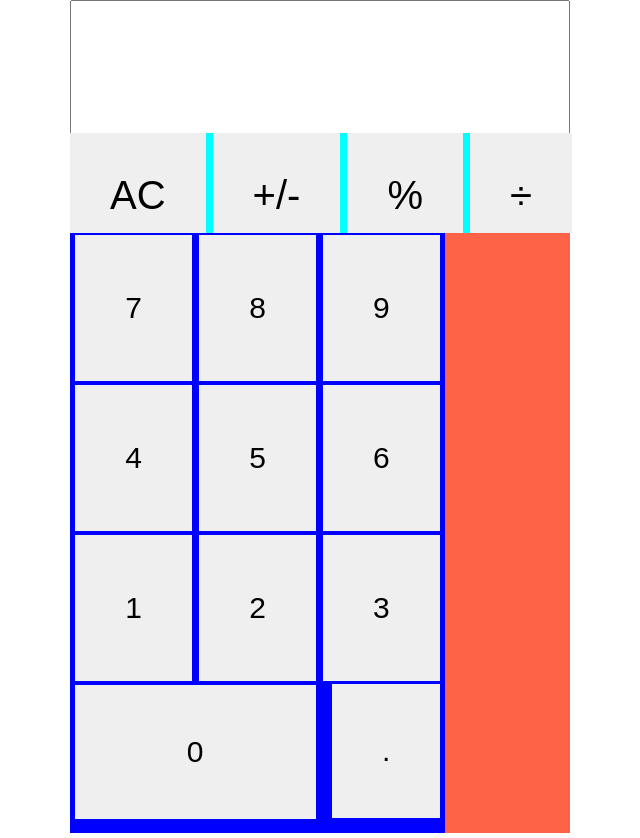
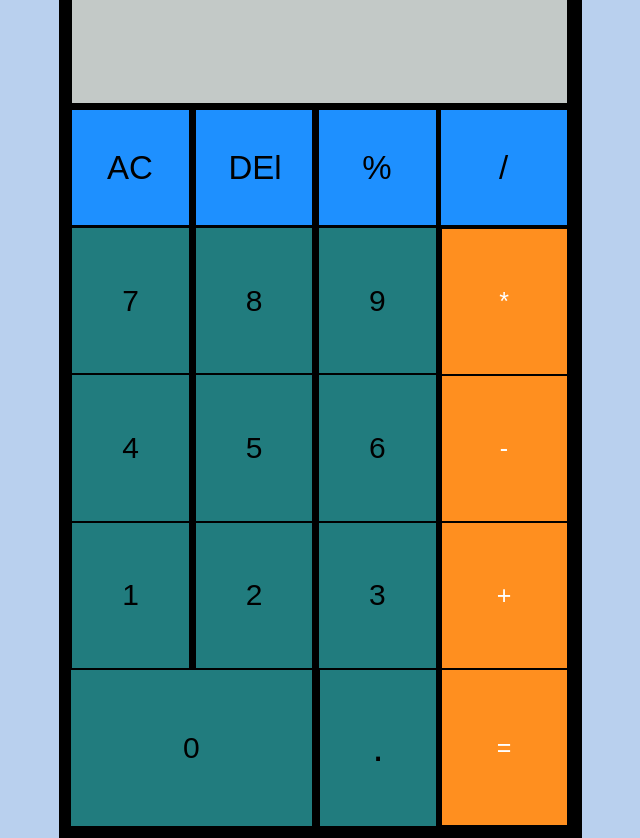
Before and after one commit to Dankigoda/Calculator_Project, a plain HTML site: page index.html in a window 1280 px wide. Shown: the whole page, without its empty margins (320-960 px from the left). Drawn offline with Linux system fonts and the light colour scheme.

Commit message:
The calculator is done ;)

```diff
--- a/index.html
+++ b/index.html
@@ -9,29 +9,34 @@
 <body>
    <div class="calculator_container">
     <div class="input_container">
-        <input id="number_input" autofocus type="text" dir="rtl">
+        <input id="number_input" autofocus type="text">
     </div>
     <div class="button_container">
         <div class="top_functions_container">
-            <button class="top_functions_buttuns">AC</button>
-            <button class="top_functions_buttuns">+/-</button>
-            <button class="top_functions_buttuns">%</button>
-            <button class="top_functions_buttuns">÷</button>
+            <button class="top_functions_buttuns" id="AC" onclick="clearInput()">AC</button>
+            <button class="top_functions_buttuns" id="PM" onclick="deleteLast()">DEl</button>
+            <button class="top_functions_buttuns" id="persent"onclick="appent('%')">%</button>
+            <button class="top_functions_buttuns" id="delene" onclick="appent('/')">/</button>
         </div>
         <div class="numbers_container">
-            <button class="numbers_buttons">7</button>
-            <button class="numbers_buttons">8</button>
-            <button class="numbers_buttons">9</button>
-            <button class="numbers_buttons">4</button>
-            <button class="numbers_buttons">5</button>
-            <button class="numbers_buttons">6</button>
-            <button class="numbers_buttons">1</button>
-            <button class="numbers_buttons">2</button>
-            <button class="numbers_buttons">3</button>
-            <button class="numbers_buttons" id="number_zero">0</button>
-            <button class="numbers_buttons" id="dot">.</button>
+            <button class="numbers_buttons" id="number_seven" onclick="appent('7')">7</button>
+            <button class="numbers_buttons" id="number_eight" onclick="appent('8')">8</button>
+            <button class="numbers_buttons" id="number_nine" onclick="appent('9')">9</button>
+            <button class="numbers_buttons" id="number_four" onclick="appent('4')">4</button>
+            <button class="numbers_buttons" id="number_five" onclick="appent('5')">5</button>
+            <button class="numbers_buttons" id="number_six" onclick="appent('6')">6</button>
+            <button class="numbers_buttons" id="number_one" onclick="appent('1')">1</button>
+            <button class="numbers_buttons" id="number_two" onclick="appent('2')">2</button>
+            <button class="numbers_buttons" id="number_three" onclick="appent('3')">3</button>
+            <button class="numbers_buttons" id="number_zero" onclick="appent('0')">0</button>
+            <button class="numbers_buttons" id="dot" onclick="appent('.')">.</button>
         </div>
-        <div class="right_functions_container"></div>
+        <div class="right_functions_container">
+            <button class="right_functions_buttons" id="xSymbol"onclick="appent('*')" >*</button>
+            <button class="right_functions_buttons"id="-Symbol" onclick="appent('-')">-</button>
+            <button class="right_functions_buttons" id="+Symbol" onclick="appent('+')">+</button>
+            <button class="right_functions_buttons" id="equell" onclick="result()">=</button>
+        </div>
     </div>
    </div>
    <script src="script.js"></script>
--- a/script.js
+++ b/script.js
@@ -0,0 +1,22 @@
+inputElement = document.getElementById('number_input');
+function appent(input){
+    inputElement.value += input;
+}
+
+function clearInput(){
+    inputElement.value = '';
+}
+function result(){
+    try{
+        inputElement.value = eval(inputElement.value);
+    }
+    catch(error){
+        inputElement.value = "Error";
+    }
+}
+
+function deleteLast(){
+
+}
+
+console.log(inputElement.value);
--- a/styles.css
+++ b/styles.css
@@ -5,15 +5,20 @@ body{
     display: flex;
     justify-content: center;
     align-items: center;
+    background-color: #b9d0ee;
 }
 .calculator_container{
     width: 500px;
-    height: 800px;
+    height:860px;
+    background-color: black;
+    padding: 8px;
+    padding-right: 15px;
 }
 .input_container{
     padding: 0;
-    width: 496px;
+    width: 495px;
     height: 100px;
+    margin-left: 2px;
 }
 #number_input{
     width: 100%;
@@ -22,9 +27,8 @@ body{
     padding-top:30px;
     font-size: 60px;
     outline:none;
-    unicode-bidi:bidi-override;
-    direction: RTL;
-
+    background-color: #c3c9c7;
+    border:solid;
 }
 .button_container{
     width: 100%;
@@ -36,22 +40,23 @@ body{
 }
 .top_functions_container{
     width: 100%;
-    height: 100px;
-    margin-top:33px;
-    padding: 0px;
-    background-color: aqua;
+    height: 50px;
+    margin:34px;
+    margin-top: 40px;
+    margin-bottom: 67px;
     display: flex;
-    flex-wrap: nowrap;
-    gap: 7px;
+    gap:5px;
+    margin-left: 5px;
 }
+
 .right_functions_container{
-    background-color: tomato;
     width: 125px;
     height: 600px;
-    margin-bottom: 30px;
+    margin-bottom: 35px;
+    display: flex;
+    flex-direction: column;
 }
 .numbers_container{
-    background-color:blue;
     width: 75%;
     height: 600px;
     margin:0px;
@@ -61,24 +66,66 @@ body{
 }
 .top_functions_buttuns{
     border:none;
-    padding:40px;
-    font-size: 40px;
-    margin: 0;
-    display: flex;
-    justify-content: space-evenly;
+    padding:33px;
+    font-size: 33px;
+    margin-left:0px;
+    margin-right: px;
+    height: 115px;
+    width: 116px;
+    background-color: dodgerblue;
+}
+.top_functions_buttuns:active{
+    opacity:0.8;
+}
+#delene{
+    width: 126px;
+    margin-left: 0px;
+}
+#AC{
+    margin-right: 2px;
+    width: 117px;
+}
+#PM{
+    margin-right: 2px;
+    margin-left: 0px;
+}
+#persent{
+    width: 117px;
+
 }
 .numbers_buttons{
     padding:50px;
     font-size: 30px;
     border:none;
-    margin: 2px;;
+    margin: 1px;
+    background-color:#217C7E;
+}
+.numbers_buttons:active{
+    opacity: 0.8;
 }
 #number_zero{
     width: 241px;
-    align-self: start;
-    margin-right: 12px;
+    margin-left: 0px;
+    margin-right: 0px;
 }
+
 #dot{
-    align-self: start;
     margin-top:1px;
+    font-size: 40px;
+    width: 116px;
+    margin-left: 4px;
 }
+.right_functions_buttons{
+    height: 145px;
+    font-size: 25px;
+    border: none;
+    margin-top:2px;
+    background-color:#FF8F1F;;
+    color:white;
+}
+.right_functions_buttons:active{
+    opacity: 0.8;
+}
+#equell{
+    height: 155px;
+}
```
